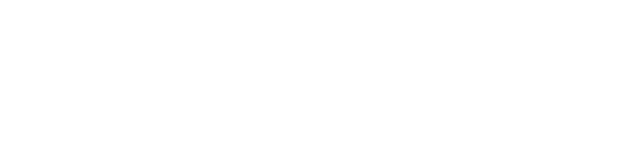
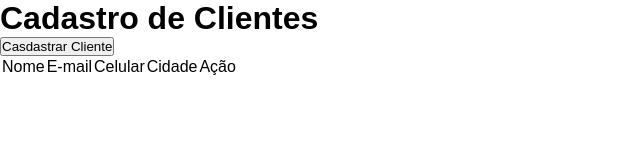
Before and after one commit to felipesegala/cadastro-de-clientes, a plain HTML site: page index.html in a window 1280 px wide. Shown: the whole page, without its empty margins (0-640 px from the left). Drawn offline with Linux system fonts and the light colour scheme; files that its build step writes are made by us from their sources.

Commit message:
criados header, main, h1 e table

```diff
--- a/css/style.css
+++ b/css/style.css
@@ -0,0 +1,5 @@
+* {
+    margin: 0;
+    padding: 0;
+    font-family: Arial, Helvetica, sans-serif;
+}
--- a/index.html
+++ b/index.html
@@ -4,11 +4,27 @@
     <meta charset="UTF-8">
     <meta http-equiv="X-UA-Compatible" content="IE=edge">
     <meta name="viewport" content="width=device-width, initial-scale=1.0">
-    <link rel="stylesheet" href="style.css">
+    <link rel="stylesheet" href="css/style.css">
     <title>Cadastro de Clientes</title>
 </head>
 <body>
-
+    <header>
+        <h1>Cadastro de Clientes</h1>
+    </header>
+    <main>
+        <button id="btn">
+            Casdastrar Cliente
+        </button>
+        <table>
+            <tr>
+                <td>Nome</td>
+                <td>E-mail</td>
+                <td>Celular</td>
+                <td>Cidade</td>
+                <td>Ação</td>
+            </tr>
+        </table>
+    </main>
     <script src="js/script.js"></script>
 </body>
 </html>
```
